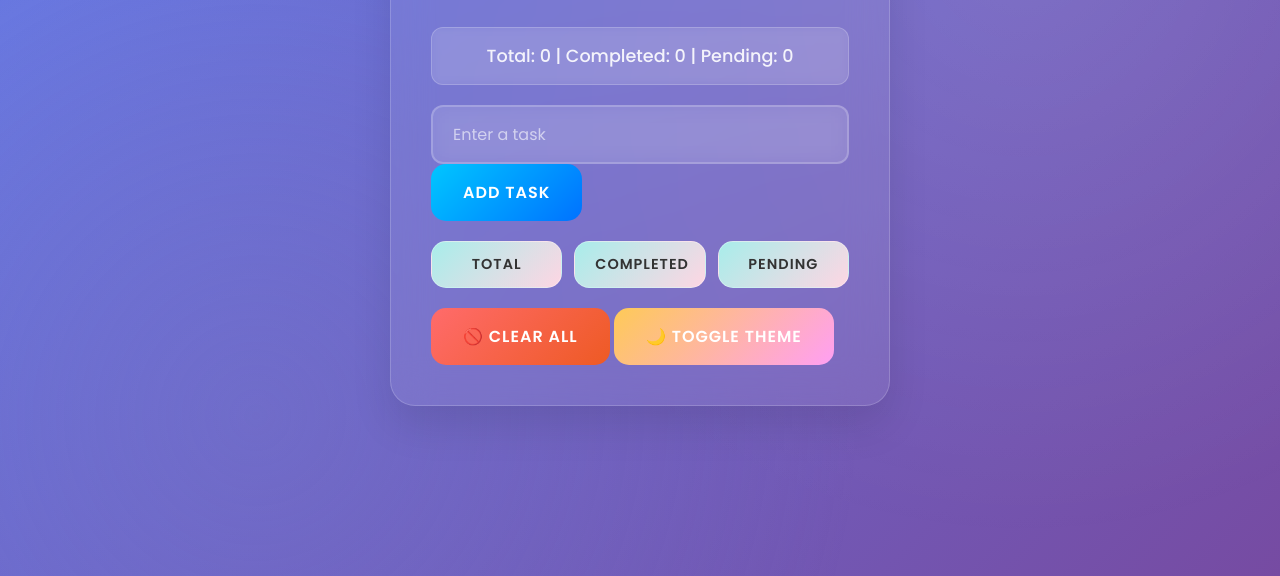
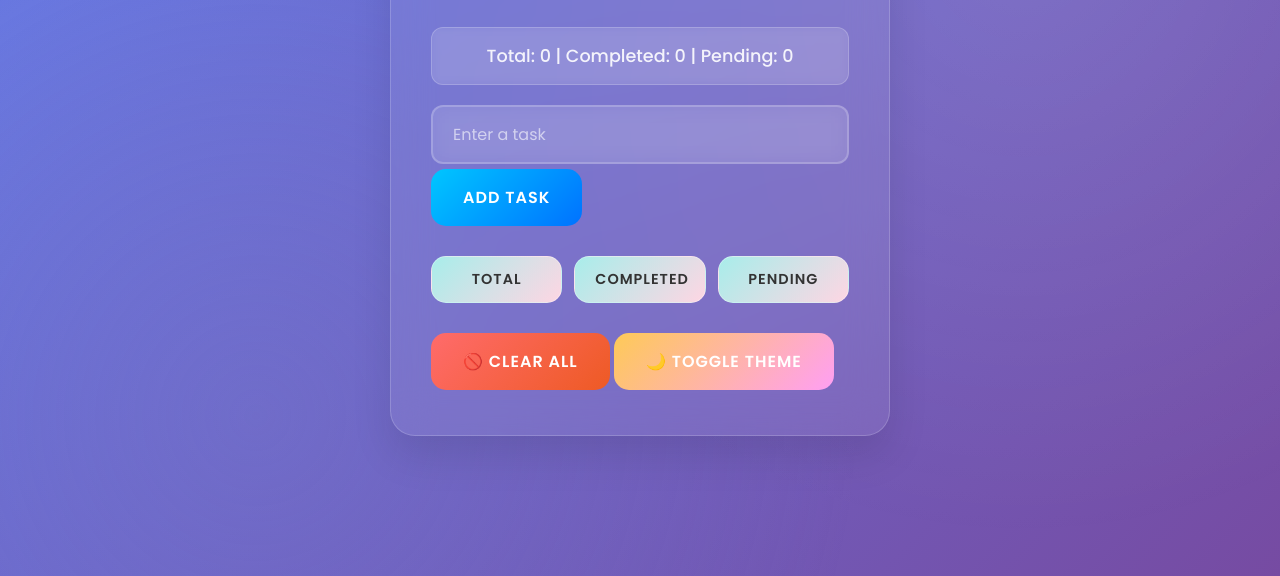
Before and after one commit to Priyanshu5088/To-Do-App, a plain HTML site: page index.html in a window 1280 px wide. Shown: the part 224-800 px from the top of the page. Drawn offline with Linux system fonts and the light colour scheme.

Commit message:
Update style.css

```diff
--- a/style.css
+++ b/style.css
@@ -132,6 +132,7 @@ button {
   border-radius: 15px;
   cursor: pointer;
   border: none;
+  margin: 5px 0;
   font-family: 'Poppins', sans-serif;
   transition: all 0.3s ease;
   position: relative;
```
